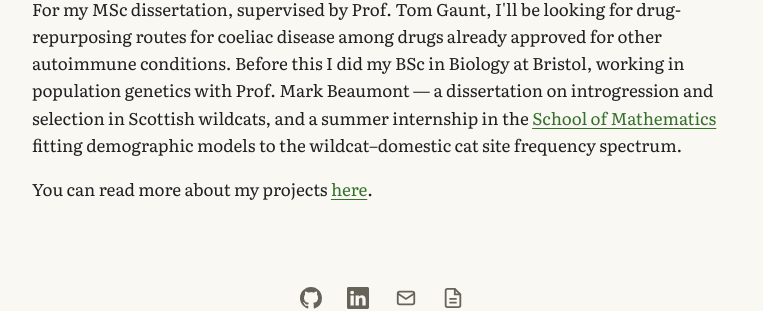
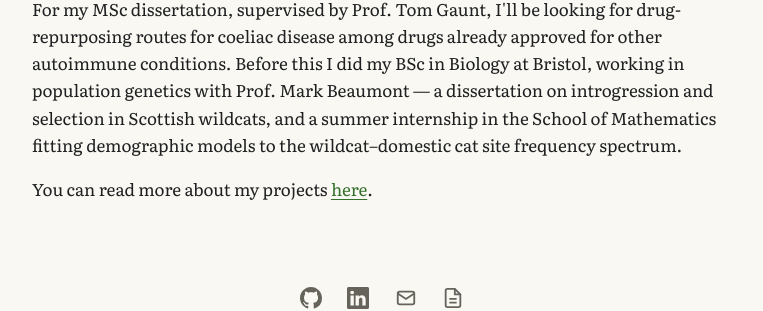
Before and after one commit to timj-wood/timj-wood.github.io, a Jekyll site: the page built from index.html, in a window 1280 px wide. Shown: the part 490-801 px from the top of the page, without its empty margins (258-1021 px from the left). Built offline with Jekyll 4.4.1, drawn with Linux system fonts in a browser that asks for light colours; part of the change alters nothing that is shown.

```diff
--- a/index.html
+++ b/index.html
@@ -15,9 +15,14 @@ redirect_from:
   </div>
 
   <div class="bio">
-    <p>Hi! I'm Tim, a Bioinformatics MSc student at the <a href="https://www.bristol.ac.uk/">University of Bristol</a>, funded by a <a href="https://www.hdruk.ac.uk/people/timothy-wood/">scholarship</a> from Health Data Research UK and Coeliac UK. I keep this site as an outlet for personal projects and writing in statistical genetics and machine learning.</p>
+    <p>Hi! I'm Tim, a Bioinformatics MSc student at the <a href="https://www.bristol.ac.uk/">University of Bristol</a>, funded by
+      a <a href="https://www.hdruk.ac.uk/people/timothy-wood/">scholarship</a> from Health Data Research UK and Coeliac UK.
+      I keep this site as an outlet for personal projects and writing in statistical genetics and machine learning.</p>
 
-    <p>For my MSc dissertation, supervised by Prof. Tom Gaunt, I'll be looking for drug-repurposing routes for coeliac disease among drugs already approved for other autoimmune conditions. Before this I did my BSc in Biology at Bristol, working in population genetics with Prof. Mark Beaumont &mdash; a dissertation on introgression and selection in Scottish wildcats, and a summer internship in the <a href="https://www.bristol.ac.uk/maths/">School of Mathematics</a> fitting demographic models to the wildcat&ndash;domestic cat site frequency spectrum.</p>
+    <p>For my MSc dissertation, supervised by Prof. Tom Gaunt, I'll be looking for drug-repurposing routes for coeliac disease among drugs
+      already approved for other autoimmune conditions. Before this I did my BSc in Biology at Bristol, working in population genetics with
+      Prof. Mark Beaumont &mdash; a dissertation on introgression and selection in Scottish wildcats, and a summer internship in the
+      School of Mathematics fitting demographic models to the wildcat&ndash;domestic cat site frequency spectrum.</p>
 
     <p>You can read more about my projects <a href="/projects">here</a>.</p>
 </div>
```
